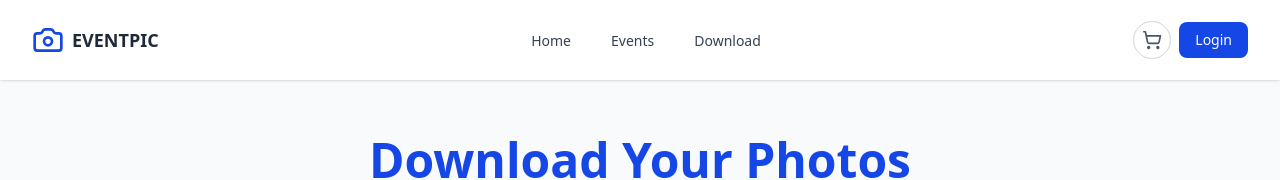
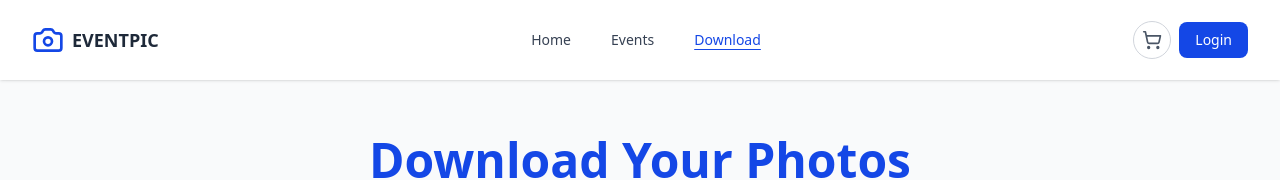
Before and after one commit to aacccompany/all_event_pictures_client, a React (Vite) app: page /download in a window 1280 px wide. Shown: the top 180 px of the page. Built offline with nearby package versions, Linux system fonts and the light colour scheme.

Commit message:
Lastest 4/8/2025

```diff
--- a/src/index/Nav.jsx
+++ b/src/index/Nav.jsx
@@ -1,6 +1,6 @@
 import React, { useState, useEffect, useRef } from "react";
 import { ShoppingCart, Camera, Menu, X, UserRound } from "lucide-react";
-import { Link } from "react-router";
+import { NavLink, Link } from "react-router-dom";
 
 // 🔹 NavLink Config
 const navLinks = [
@@ -9,7 +9,7 @@ const navLinks = [
   { name: "Download", path: "/download" },
 ];
 
-// 🔸 Login Dialog Component
+// 🔸 Login Dialog Component (No changes)
 const DialogLogin = ({ isOpen, onClose }) => {
   if (!isOpen) return null;
 
@@ -65,7 +65,7 @@ const DialogLogin = ({ isOpen, onClose }) => {
               Forgot your password?
             </a>
             <Link
-              to={"register"}
+              to={"/register"}
               className="text-sm text-blue-500 hover:text-blue-600"
             >
               Don't have an account?
@@ -109,29 +109,38 @@ const Nav = () => {
       <nav className="bg-white shadow-sm sticky top-0 z-40">
         <div className="flex items-center justify-between w-full mx-auto h-20 px-4 sm:px-6 lg:px-8">
           {/* Logo */}
-          <Link to={"/"} className="flex items-center gap-2 flex-shrink-0">
+          <NavLink to={"/"} className="flex items-center gap-2 flex-shrink-0">
             <Camera className="w-8 h-8 text-blue-700" />
             <span className="font-bold text-lg text-gray-800">EVENTPIC</span>
-          </Link>
+          </NavLink>
 
           {/* Desktop Menu */}
           <div className="hidden md:flex items-center gap-4">
             {navLinks.map((link) => (
-              <Link key={link.path} to={link.path}>
-                <a className="px-3 py-2 rounded-md text-sm font-medium text-gray-700 hover:bg-blue-700 hover:text-white">
-                  {link.name}
-                </a>
-              </Link>
+              <NavLink
+                key={link.path}
+                to={link.path}
+                // 🔹 UPDATED: Active style is now an underline
+                className={({ isActive }) =>
+                  `px-3 py-2 rounded-md text-sm font-medium transition-colors ${
+                    isActive
+                      ? "text-blue-700 underline underline-offset-4"
+                      : "text-gray-700 hover:text-blue-700"
+                  }`
+                }
+              >
+                {link.name}
+              </NavLink>
             ))}
           </div>
 
           {/* Right - Desktop Actions */}
           <div className="hidden md:flex items-center gap-2">
-            <Link to={"/cart"}>
+            <NavLink to={"/cart"}>
               <button className="p-2 rounded-full border border-gray-300 text-gray-600 hover:bg-gray-100">
                 <ShoppingCart className="w-5 h-5" />
               </button>
-            </Link>
+            </NavLink>
             <button
               onClick={() => setIsLoginOpen(true)}
               className="px-4 py-2 bg-blue-700 text-white text-sm font-medium rounded-md hover:bg-blue-800"
@@ -172,14 +181,21 @@ const Nav = () => {
           </button>
           <div className="grid gap-4 pt-8">
             {navLinks.map((link) => (
-              <Link key={link.path} to={link.path}>
-                <a
-                  onClick={toggleMobileMenu}
-                  className="text-lg font-semibold text-gray-800 hover:text-blue-700"
-                >
-                  {link.name}
-                </a>
-              </Link>
+              <NavLink
+                key={link.path}
+                to={link.path}
+                onClick={toggleMobileMenu}
+                // 🔹 UPDATED: Active style is now an underline
+                className={({ isActive }) =>
+                  `text-lg font-semibold block py-2 transition-colors hover:text-blue-700 ${
+                    isActive
+                      ? "text-blue-700 underline underline-offset-4"
+                      : "text-gray-800"
+                  }`
+                }
+              >
+                {link.name}
+              </NavLink>
             ))}
             <div className="pt-6 border-t mt-4">
               <button
```
